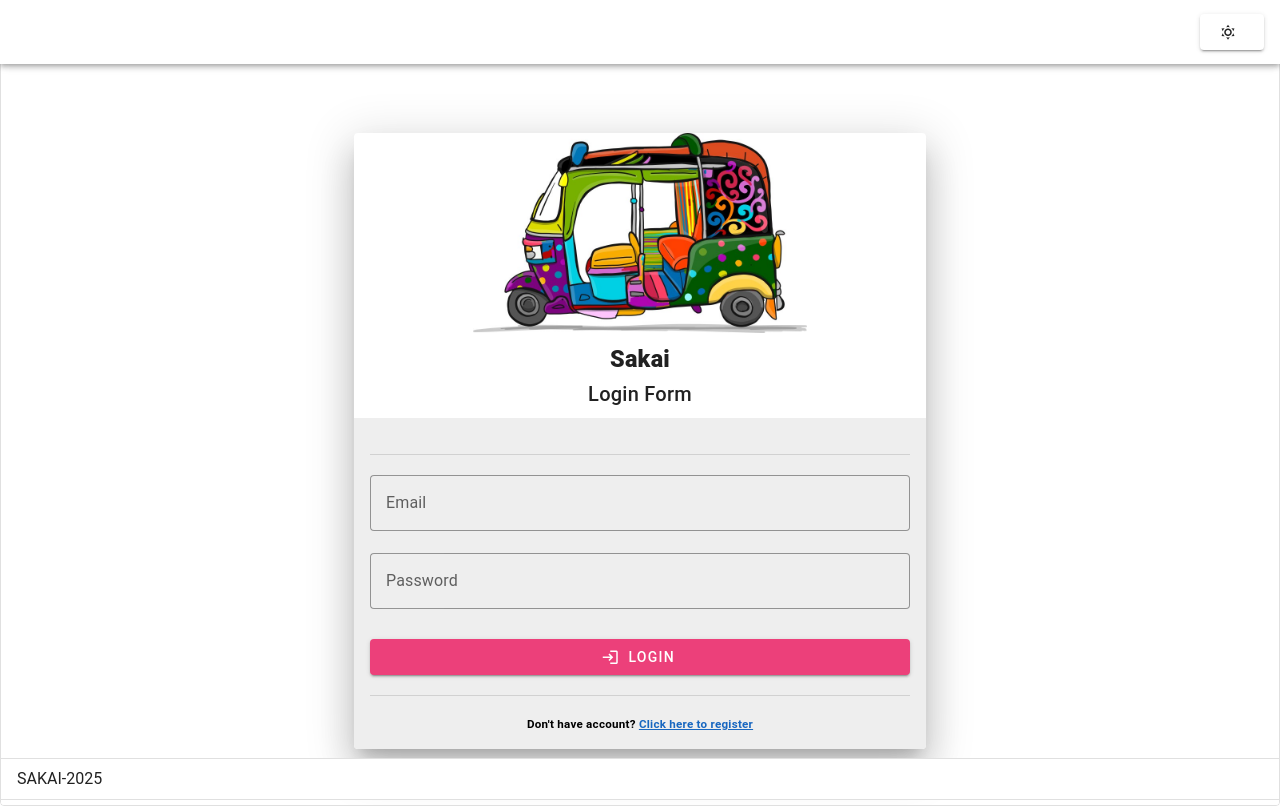
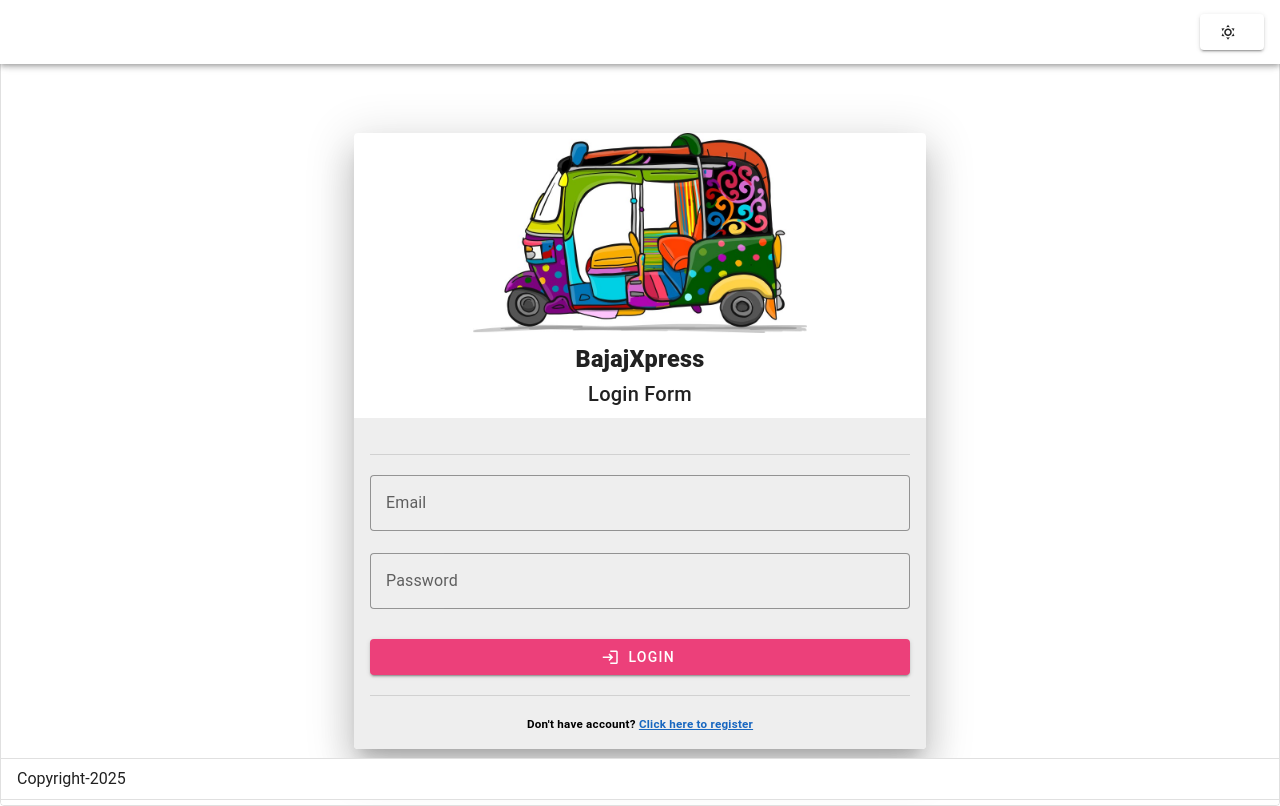
Before and after one commit to jolaguer/web-Sakai, a Vue app: page / in a window 1280 px wide. Built offline with nearby package versions, Linux system fonts and the light colour scheme.

Commit message:
additional Changes

```diff
--- a/index.html
+++ b/index.html
@@ -4,7 +4,7 @@
     <meta charset="UTF-8" />
     <link rel="icon" href="/images/jeje.jpg" />
     <meta name="viewport" content="width=device-width, initial-scale=1.0" />
-    <title>Sakai</title>
+    <title>BajajXpress</title>
   </head>
   <body>
     <div id="app"></div>
--- a/src/components/layout/AppLayout.vue
+++ b/src/components/layout/AppLayout.vue
@@ -27,7 +27,7 @@ function onClick() {
         </v-container>
       </v-main>
 
-      <v-footer border app>SAKAI-2025</v-footer>
+      <v-footer border app>Copyright-2025</v-footer>
     </v-app>
   </v-responsive>
 </template>
--- a/src/views/auth/LoginView.vue
+++ b/src/views/auth/LoginView.vue
@@ -12,7 +12,7 @@ import LoginForm from '@/components/auth/LoginForm.vue'
             <v-img src="/images/jeje.jpg" height="200"></v-img>
 
             <v-card-title class="text-center">
-              <h3 class="font-weight-black text-center">Sakai</h3>
+              <h3 class="font-weight-black text-center">BajajXpress</h3>
               <p>Login Form</p>
             </v-card-title>
 
--- a/src/views/auth/RegisterView.vue
+++ b/src/views/auth/RegisterView.vue
@@ -11,7 +11,7 @@ import Registerform from '@/components/auth/Registerform.vue'
           <v-card class="mx-auto" elevation="24">
             <v-img src="/images/jeje.jpg" height="200"></v-img>
             <v-card-title class="text-center">
-              <h3 class="font-weight-black text-center">Sakai</h3>
+              <h3 class="font-weight-black text-center">BajajXpress</h3>
               <p>register</p>
             </v-card-title>
 
```
